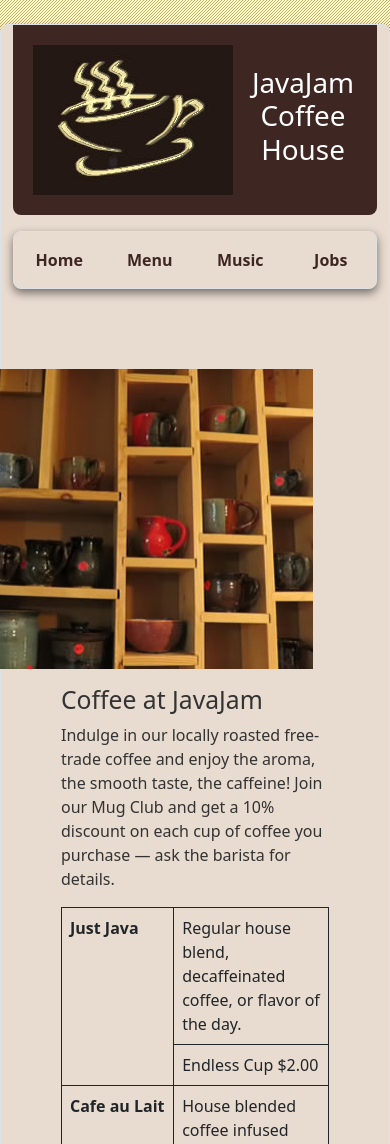
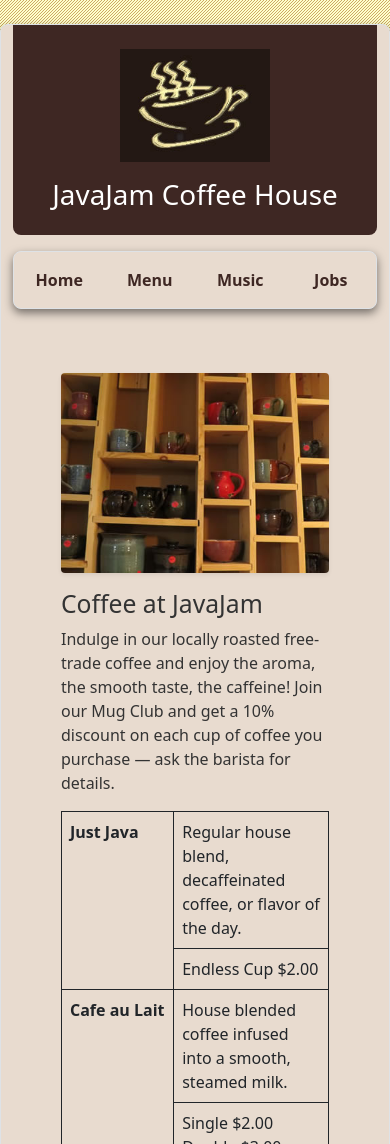
Before and after one commit to omokata/javajam, a plain HTML site: page menu.html in a window 390 px wide. Shown: the top 1144 px of the page. Drawn offline with nearby package versions, Linux system fonts and the light colour scheme.

Commit message:
fix: unresponsive header and floating image in mobile

```diff
--- a/menu.html
+++ b/menu.html
@@ -9,9 +9,9 @@
 	</head>
 	<body>
 		<div class="container border my-4">
-			<header class="d-flex align-items-center text-center my-0 border-0">
-				<img src="./images/javajamlogo.jpg" alt="javajam logo" class="me-3">
-				<h1>JavaJam Coffee House</h1>
+			<header class="d-flex flex-column flex-md-row align-items-center justify-content-center justify-content-md-start p-4 border-0">
+				<img src="./images/javajamlogo.jpg" alt="javajam logo" class="mb-3 mb-md-0 me-md-3" style="max-width: 150px;">
+				<h1 class="mb-0">JavaJam Coffee House</h1>
 			</header>
 			<nav class="container text-center my-3 py-3 border">
 				<div class="row">
@@ -22,7 +22,9 @@
 				</div>
 			</nav>
 			<main class="p-5">
-				<img src="images/mugs.jpg" alt="mugs on a wall" width="400" height="300" class="float-end m-3">
+				<img src="./images/mugs.jpg"
+					alt="winding road"
+					class="img-fluid rounded shadow-sm float-md-end ms-md-3 mb-3 d-block mx-auto">
 				<h2>Coffee at JavaJam</h2>
 				<p>Indulge in our locally roasted free-trade coffee and enjoy the aroma, the smooth taste, the caffeine! Join our Mug Club and get a 10% discount on each cup of coffee you purchase — ask the barista for details.</p>
 				<table class="table table-bordered border-dark">
```
Also changed, not shown: index.html (+6 -4 lines), jobs.html (+3 -3 lines), music.html (+3 -3 lines).
